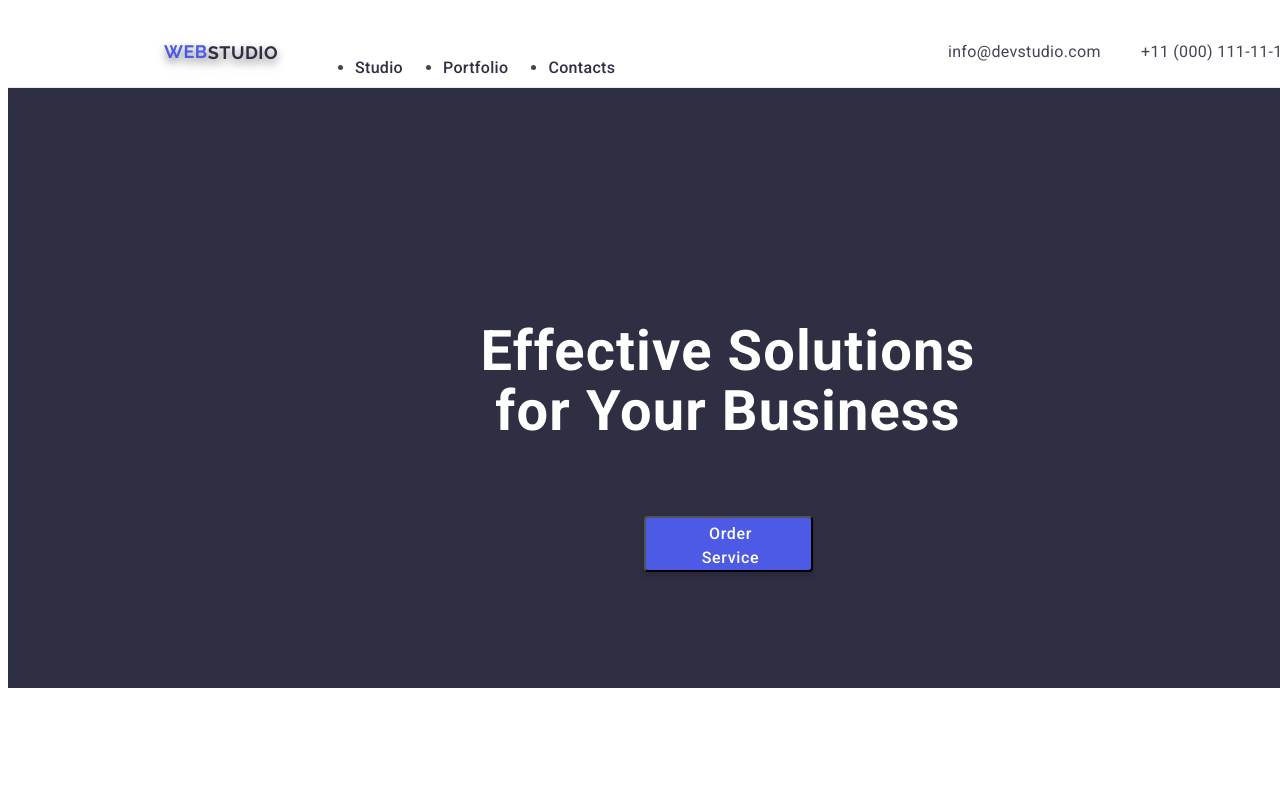
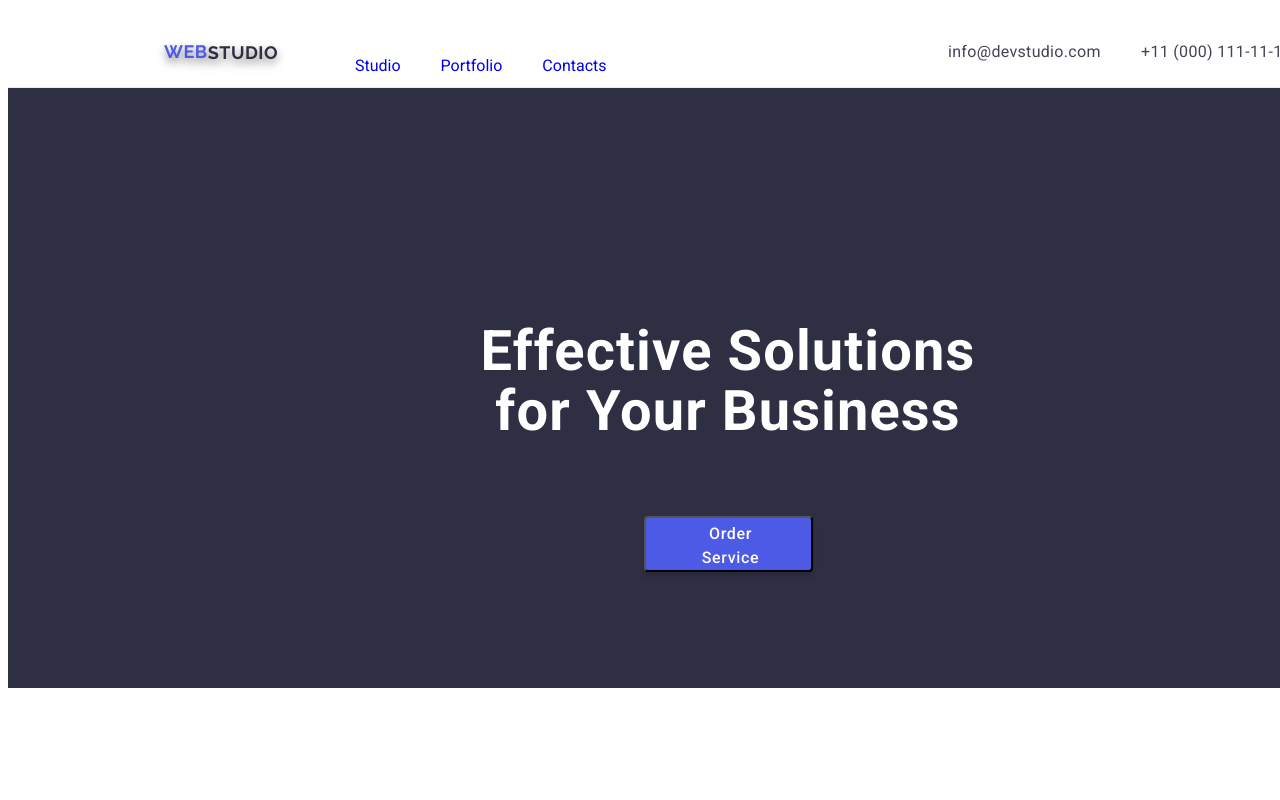
Before and after one commit to nielar2908/goit-markup-hw-02, a plain HTML site: page index.html in a window 1280 px wide. Shown: the top 800 px of the page. Drawn offline with Linux system fonts and the light colour scheme.

Commit message:
css changes

```diff
--- a/css/styles.css
+++ b/css/styles.css
@@ -88,6 +88,7 @@ body {
 .list {
   list-style: none;
   list-style-type: none;
+  text-decoration: none;
 }
 .navigation {
   display: flex;
@@ -101,6 +102,10 @@ body {
   height: 24px;
   left: 347px;
   top: 24px;
+
+  list-style: none;
+  list-style-type: none;
+  text-decoration: none;
 }
 .nav-01 {
   width: 48px;
--- a/index.html
+++ b/index.html
@@ -5,27 +5,25 @@
     <meta http-equiv="X-UA-Compatible" content="IE=edge" />
     <meta name="viewport" content="width=device-width, initial-scale=1.0" />
     <title>Web Studio</title>
-    <link rel="stylesheet" href="./css/styles.css" />
-    <link rel="preconnect" href="https://fonts.googleapis.com" />
-    <link rel="preconnect" href="https://fonts.gstatic.com" crossorigin />
+
     <link rel="preconnect" href="https://fonts.googleapis.com" />
     <link rel="preconnect" href="https://fonts.gstatic.com" crossorigin />
     <link
       href="https://fonts.googleapis.com/css2?family=Raleway:wght@700&family=Roboto:wght@400;500;700&display=swap"
-      rel="stylesheet"
-    />
-  </head>
-  <body class="body">
-    <header class="header">
+      rel="stylesheet"/>
+    <link rel="stylesheet" href="./css/styles.css" />
+  </head><header class="header">
       <nav >
         <menu class="list"></menu><a class="logo" href="./index.html">Web<span class="logo1">Studio</span></a>
         <ul class="navigation">
-          <li><a class="nav-01" href="#">Studio</a></li>
-          <li><a class="nav-02" href="./portfolio.html">Portfolio</a></li>
-          <li><a class="nav-03" href="#">Contacts</a></li>
+          <li><a class="list" href="#">Studio</a></li>
+          <li><a class="list" href="./portfolio.html">Portfolio</a></li>
+          <li><a class="list" href="#">Contacts</a></li>
         </ul>
       </menu>
       </nav>
+  <body class="body">
+
            <ul class="contacts">
             <li><a class="email" href="mailto:info@devstudio.com">info@devstudio.com</a>
           </li>
@@ -153,8 +151,9 @@
         </ul>
       </section>
     </main>
-    <!-- Footer -->
-    <footer class="footer">
+  </body>
+  <!-- Footer -->
+  <footer class="footer">
       <section class="footer-text">
         <a class="footer-logo" href="./index.html"
           ><span class="logo1-2">Web</span
@@ -166,5 +165,4 @@
         </p>
       </section>
     </footer>
-  </body>
 </html>
```
